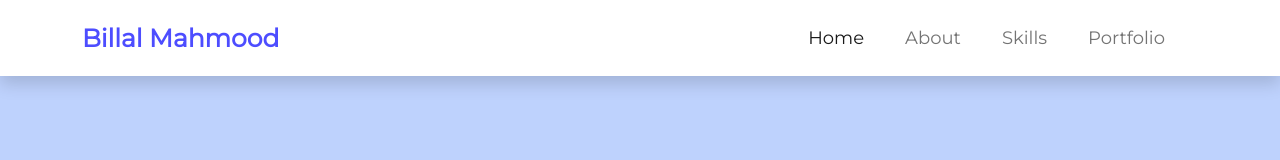
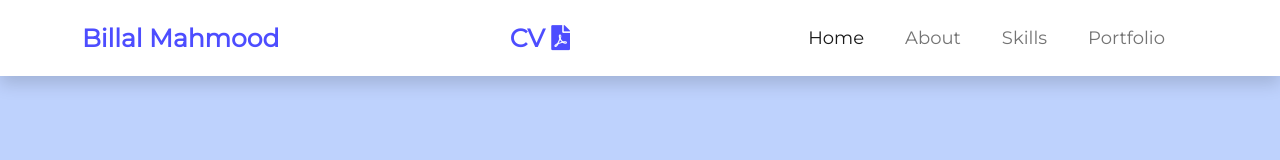
Before and after one commit to Billal1984UK/Billal1984uk.github.io, a plain HTML site: page index.html in a window 1280 px wide. Shown: the top 160 px of the page. Drawn offline with nearby package versions, Linux system fonts and the light colour scheme.

Commit message:
Update index.html

```diff
--- a/index.html
+++ b/index.html
@@ -40,6 +40,7 @@
     <nav class="navbar shadow navbar-expand-lg navbar-light bg-light">
       <div class="container">
         <a class="navbar-brand" href="#">Billal Mahmood</a>
+	<a class= "navbar-brand" href= "BillalMahmoodCV.PDF"> CV <i class="fas fa-file-pdf size x2"></i></a>
         <div class="right-side-nav">
           <button
             class="navbar-toggler"
```
